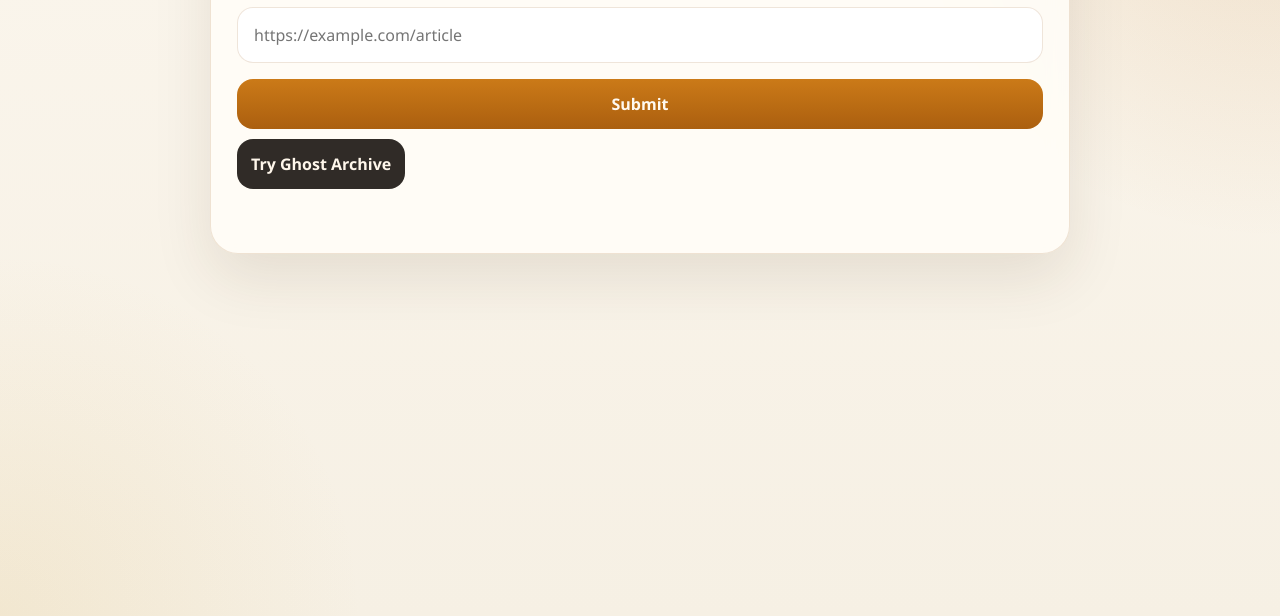
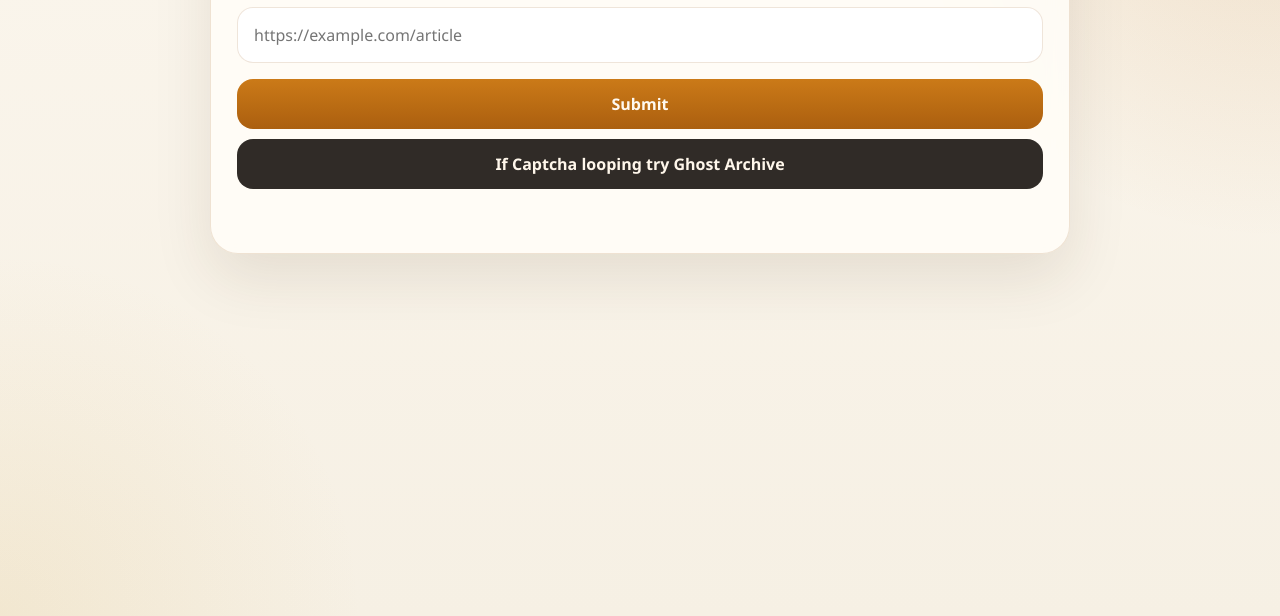
Before and after one commit to jourdan-code/archive-helper, a website: page index.html in a window 1280 px wide. Shown: the part 184-800 px from the top of the page. Drawn offline with Linux system fonts and the light colour scheme.

Commit message:
Update Ghost Archive button copy and width

```diff
--- a/index.html
+++ b/index.html
@@ -28,7 +28,7 @@
         </form>
 
         <div class="fallback">
-          <button type="button" id="ghostFallback" class="secondary">Try Ghost Archive</button>
+          <button type="button" id="ghostFallback" class="secondary full-width">If Captcha looping try Ghost Archive</button>
         </div>
 
         <p id="status" class="status" aria-live="polite"></p>
--- a/public/styles.css
+++ b/public/styles.css
@@ -126,6 +126,10 @@ button.primary {
   margin-top: 10px;
 }
 
+.full-width {
+  width: 100%;
+}
+
 @media (max-width: 700px) {
   .actions {
     grid-template-columns: 1fr;
```
Also changed, not shown: public/index.html (+1 -1 lines).
